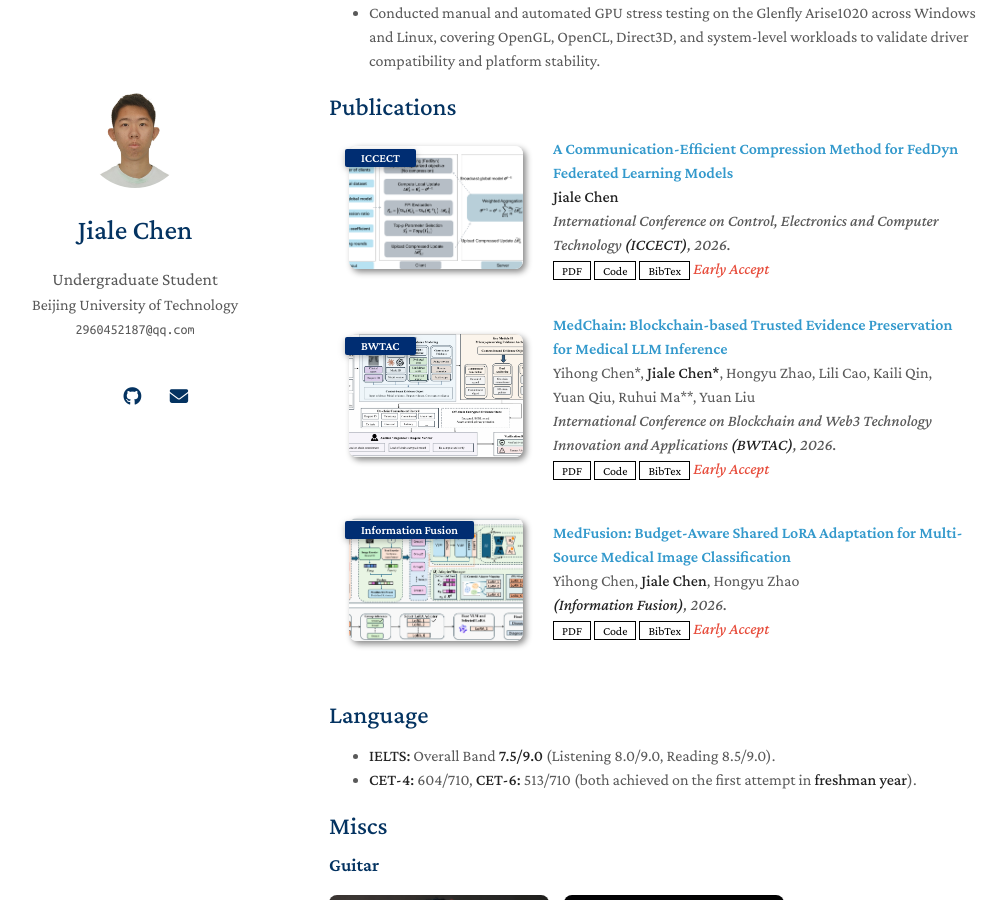
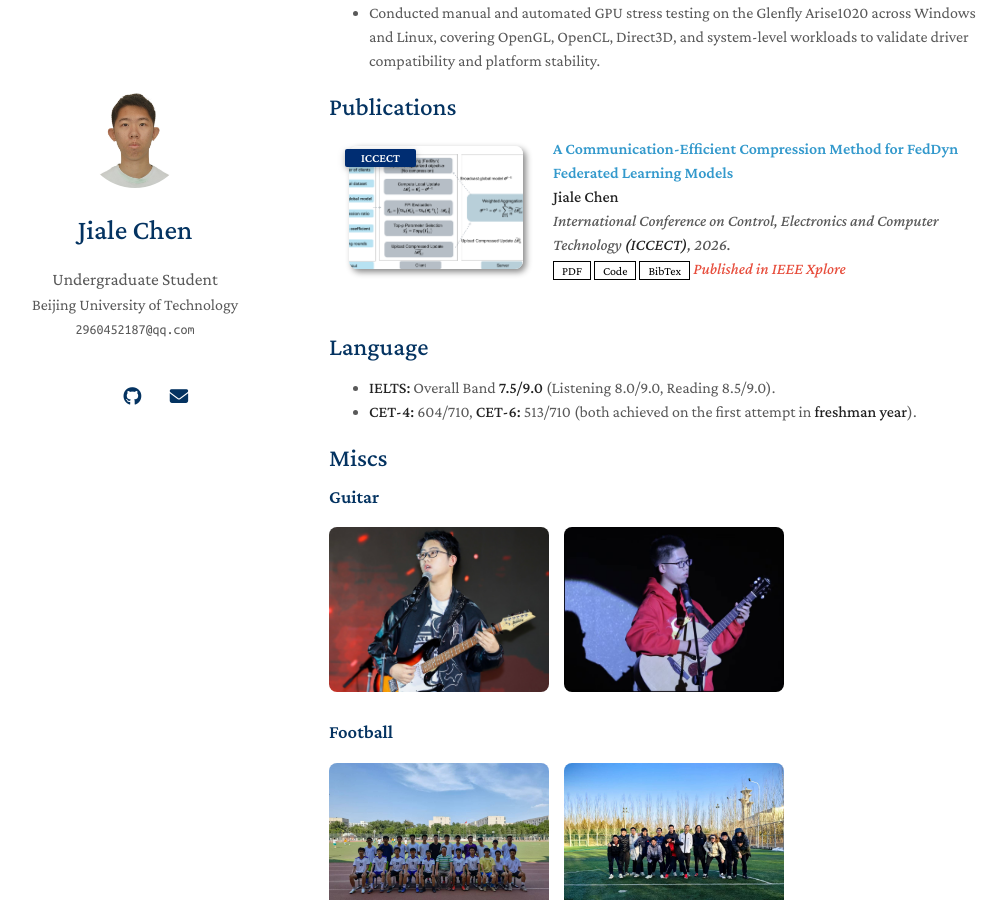
Before and after one commit to Chenjl13/Chenjl13.github.io, a Jekyll site: the page built from index.md, in a window 1280 px wide and 900 px high, scrolled down 1460 px. Shown: the whole window, without its empty margins (141-1147 px from the left). Built offline with Jekyll 4.4.1, drawn with Linux system fonts in a browser that asks for light colours; a style sheet for code colours, icons or effects is not loaded; our own code applies the rules of GitHub Pages for plain Markdown files; some of the changed lines change nothing that is shown.

Commit message:
Update publications.yml

```diff
--- a/_data/publications.yml
+++ b/_data/publications.yml
@@ -4,29 +4,29 @@ main:
     authors: <strong>Jiale Chen</strong>
     conference_short: "ICCECT"
     conference: "International Conference on Control, Electronics and Computer Technology <strong>(ICCECT)</strong>, 2026."
-    pdf: "https://arxiv.org/pdf/2306.00988.pdf"
+    pdf: ./assets/files/ICCECT.pdf
     code: "https://github.com/Chenjl13/PFLlib"
     bibtex: "./assets/bib/ICCECT.txt"
     image: "./assets/img/ICCECT.png"
-    notes: "Early Accept"
+    notes: "Published in IEEE Xplore"
 
 
-  - title: "MedChain: Blockchain-based Trusted Evidence Preservation for Medical LLM Inference"
-    authors: Yihong Chen*, <strong>Jiale Chen*</strong>, Hongyu Zhao, Lili Cao, Kaili Qin, Yuan Qiu, Ruhui Ma**, Yuan Liu
-    conference_short: "BWTAC"
-    conference: "International Conference on Blockchain and Web3 Technology Innovation and Applications <strong>(BWTAC)</strong>, 2026."
-    pdf: "https://arxiv.org/pdf/2306.00988.pdf"
-    code: "https://github.com/1622636586q-max/MedChain-Blockchain-based-Trusted-Evidence-Preservation-for-Medical-LLM-Inference"
-    bibtex: "https://bib.yliu.me/MICCAI23.txt"
-    image: "./assets/img/MedChain.png"
-    notes: "Early Accept"
+  # - title: "MedChain: Blockchain-based Trusted Evidence Preservation for Medical LLM Inference"
+  #   authors: Yihong Chen*, <strong>Jiale Chen*</strong>, Hongyu Zhao, Lili Cao, Kaili Qin, Yuan Qiu, Ruhui Ma**, Yuan Liu
+  #   conference_short: "BWTAC"
+  #   conference: "International Conference on Blockchain and Web3 Technology Innovation and Applications <strong>(BWTAC)</strong>, 2026."
+  #   pdf: "https://arxiv.org/pdf/2306.00988.pdf"
+  #   code: "https://github.com/1622636586q-max/MedChain-Blockchain-based-Trusted-Evidence-Preservation-for-Medical-LLM-Inference"
+  #   bibtex: "https://bib.yliu.me/MICCAI23.txt"
+  #   image: "./assets/img/MedChain.png"
+  #   notes: "Early Accept"
 
-  - title: "MedFusion: Budget-Aware Shared LoRA Adaptation for Multi-Source Medical Image Classification"
-    authors: Yihong Chen, <strong>Jiale Chen</strong>, Hongyu Zhao
-    conference_short: "Information Fusion"
-    conference: "<strong>(Information Fusion)</strong>, 2026."
-    pdf: "https://arxiv.org/pdf/2306.00988.pdf"
-    code: "https://github.com/1622636586q-max/MedChain-Blockchain-based-Trusted-Evidence-Preservation-for-Medical-LLM-Inference"
-    bibtex: "https://bib.yliu.me/MICCAI23.txt"
-    image: "./assets/img/MedF.png"
-    notes: "Early Accept"
+  # - title: "MedFusion: Budget-Aware Shared LoRA Adaptation for Multi-Source Medical Image Classification"
+  #   authors: Yihong Chen, <strong>Jiale Chen</strong>, Hongyu Zhao
+  #   conference_short: "Information Fusion"
+  #   conference: "<strong>(Information Fusion)</strong>, 2026."
+  #   pdf: "https://arxiv.org/pdf/2306.00988.pdf"
+  #   code: "https://github.com/1622636586q-max/MedChain-Blockchain-based-Trusted-Evidence-Preservation-for-Medical-LLM-Inference"
+  #   bibtex: "https://bib.yliu.me/MICCAI23.txt"
+  #   image: "./assets/img/MedF.png"
+  #   notes: "Early Accept"
```
